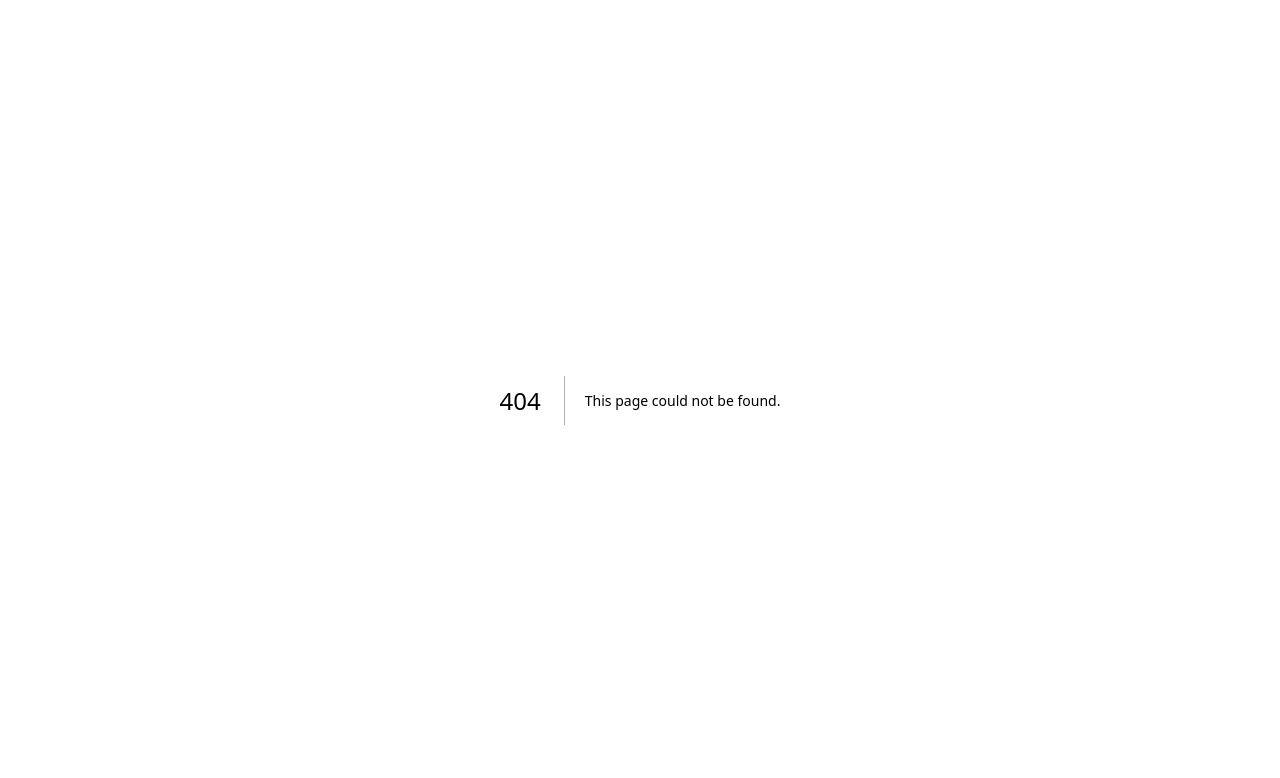
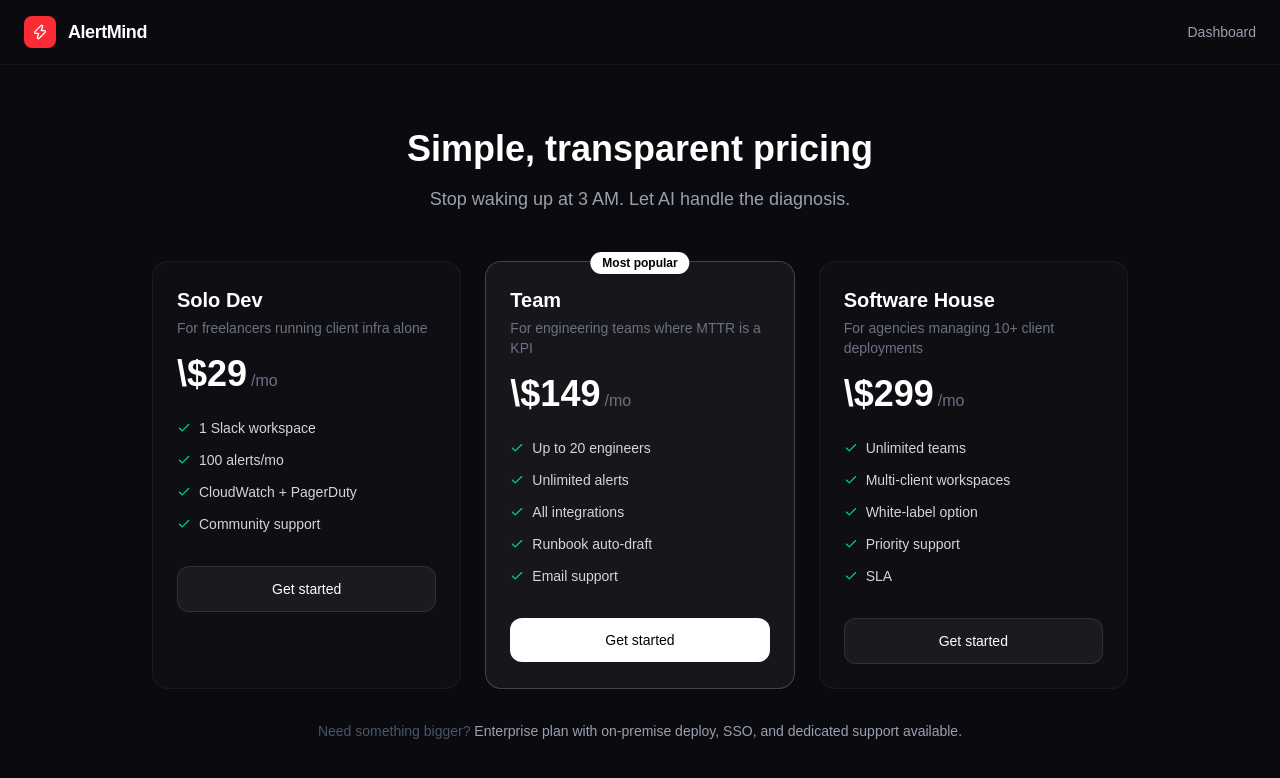
Before and after one commit to talalhafizmuhammad/alertmind-dashboard, a Next.js app: page /pricing in a window 1280 px wide. Before the commit this address had no page. Shown: the top 778 px of the page. Built offline with nearby package versions, Linux system fonts and the light colour scheme.

Commit message:
feat: add pricing page with Stripe checkout

```diff
--- /dev/null
+++ b/app/pricing/page.tsx
@@ -0,0 +1,132 @@
+'use client'
+
+import { useState } from 'react'
+import { Check, Zap } from 'lucide-react'
+
+const plans = [
+  {
+    id: 'solo',
+    name: 'Solo Dev',
+    price: 29,
+    description: 'For freelancers running client infra alone',
+    features: ['1 Slack workspace', '100 alerts/mo', 'CloudWatch + PagerDuty', 'Community support'],
+    popular: false
+  },
+  {
+    id: 'team',
+    name: 'Team',
+    price: 149,
+    description: 'For engineering teams where MTTR is a KPI',
+    features: ['Up to 20 engineers', 'Unlimited alerts', 'All integrations', 'Runbook auto-draft', 'Email support'],
+    popular: true
+  },
+  {
+    id: 'house',
+    name: 'Software House',
+    price: 299,
+    description: 'For agencies managing 10+ client deployments',
+    features: ['Unlimited teams', 'Multi-client workspaces', 'White-label option', 'Priority support', 'SLA'],
+    popular: false
+  }
+]
+
+export default function Pricing() {
+  const [loading, setLoading] = useState<string | null>(null)
+
+  async function handleCheckout(planId: string) {
+    setLoading(planId)
+    try {
+      const res = await fetch('https://alertmind-backend.vercel.app/billing/checkout', {
+        method: 'POST',
+        headers: { 'Content-Type': 'application/json' },
+        body: JSON.stringify({ plan: planId })
+      })
+      const data = await res.json()
+      if (data.checkout_url) {
+        window.location.href = data.checkout_url
+      }
+    } catch (err) {
+      console.error(err)
+    }
+    setLoading(null)
+  }
+
+  return (
+    <main className="min-h-screen bg-[#0a0a0f] text-white">
+      <nav className="border-b border-white/5 bg-[#0a0a0f]/80 backdrop-blur-sm sticky top-0 z-10">
+        <div className="max-w-7xl mx-auto px-6 py-4 flex items-center gap-3">
+          <div className="w-8 h-8 bg-red-500 rounded-lg flex items-center justify-center">
+            <Zap size={16} className="text-white" />
+          </div>
+          <span className="font-bold text-lg tracking-tight">AlertMind</span>
+          <a href="/" className="ml-auto text-sm text-gray-400 hover:text-white transition-colors">Dashboard</a>
+        </div>
+      </nav>
+
+      <div className="max-w-5xl mx-auto px-6 py-16">
+        <div className="text-center mb-12">
+          <h1 className="text-4xl font-bold mb-4">Simple, transparent pricing</h1>
+          <p className="text-gray-400 text-lg">Stop waking up at 3 AM. Let AI handle the diagnosis.</p>
+        </div>
+
+        <div className="grid grid-cols-1 md:grid-cols-3 gap-6">
+          {plans.map(plan => (
+            <div
+              key={plan.id}
+              className={`relative rounded-2xl p-6 border ${
+                plan.popular
+                  ? 'bg-white/5 border-white/20'
+                  : 'bg-white/2 border-white/5'
+              }`}
+            >
+              {plan.popular && (
+                <div className="absolute -top-3 left-1/2 -translate-x-1/2">
+                  <span className="bg-white text-black text-xs font-bold px-3 py-1 rounded-full">
+                    Most popular
+                  </span>
+                </div>
+              )}
+
+              <div className="mb-6">
+                <h2 className="text-xl font-bold mb-1">{plan.name}</h2>
+                <p className="text-gray-500 text-sm mb-4">{plan.description}</p>
+                <div className="flex items-baseline gap-1">
+                  <span className="text-4xl font-bold">\${plan.price}</span>
+                  <span className="text-gray-500">/mo</span>
+                </div>
+              </div>
+
+              <ul className="space-y-3 mb-8">
+                {plan.features.map((f, i) => (
+                  <li key={i} className="flex items-center gap-2 text-sm text-gray-300">
+                    <Check size={14} className="text-emerald-400 shrink-0" />
+                    {f}
+                  </li>
+                ))}
+              </ul>
+
+              <button
+                onClick={() => handleCheckout(plan.id)}
+                disabled={loading === plan.id}
+                className={`w-full py-3 rounded-xl font-medium text-sm transition-colors ${
+                  plan.popular
+                    ? 'bg-white text-black hover:bg-gray-100'
+                    : 'bg-white/5 border border-white/10 text-white hover:bg-white/10'
+                } disabled:opacity-50`}
+              >
+                {loading === plan.id ? 'Redirecting...' : 'Get started'}
+              </button>
+            </div>
+          ))}
+        </div>
+
+        <div className="mt-8 text-center">
+          <p className="text-gray-600 text-sm">
+            Need something bigger?{' '}
+            <span className="text-gray-400">Enterprise plan with on-premise deploy, SSO, and dedicated support available.</span>
+          </p>
+        </div>
+      </div>
+    </main>
+  )
+}
```
